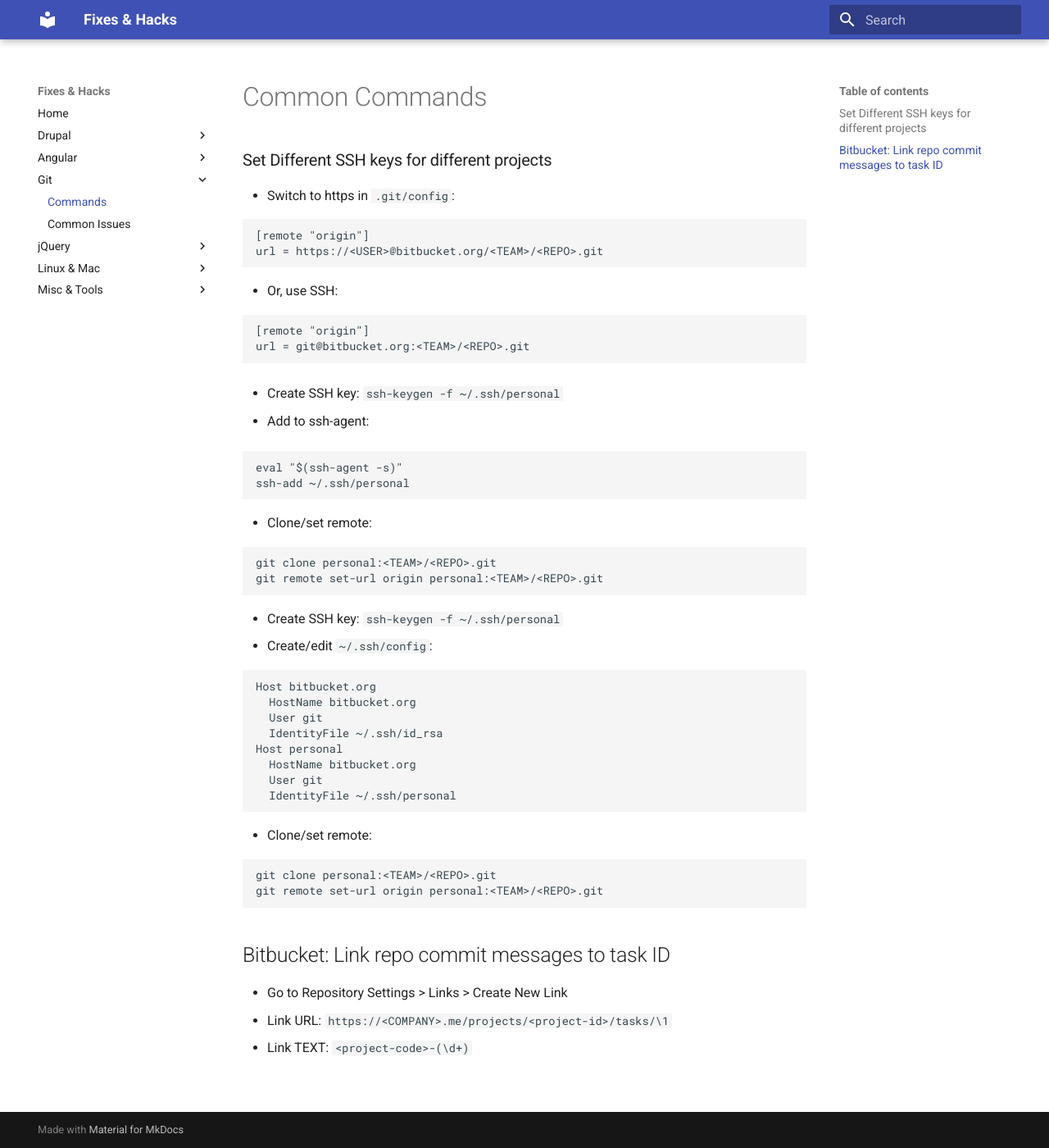
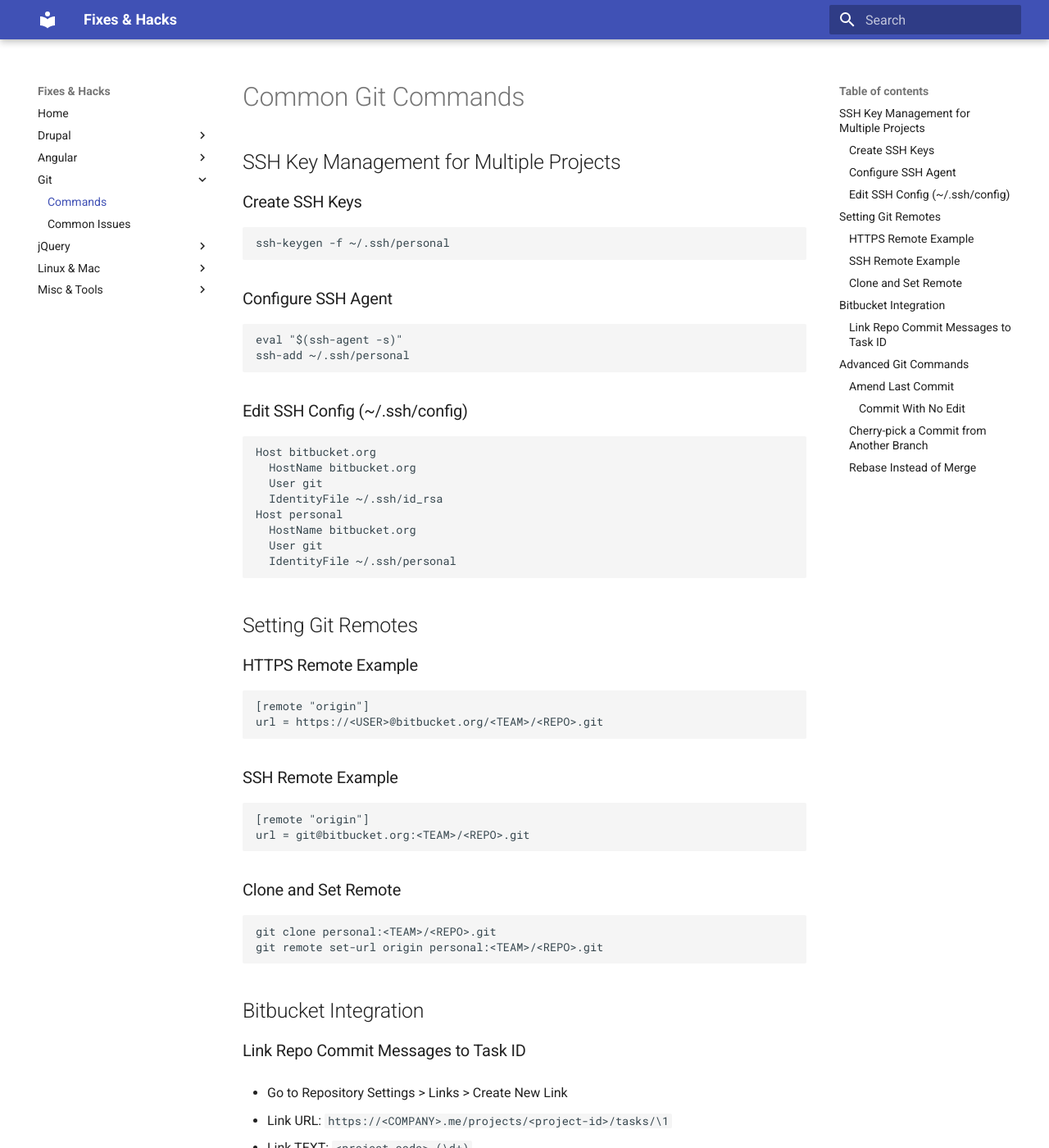
Before and after one commit to razeem/fixes-n-hacks, an MkDocs documentation site: the page built from docs/git/commands.md, in a window 1280 px wide and 1400 px high. Shown: the whole window at 82% size. Built offline with MkDocs 1.6.1 and Material for MkDocs 9.7.7, drawn with Linux system fonts in a browser that asks for light colours; some of the changed text lies outside the part shown.

Commit message:
git commands cleanup

````diff
--- a/docs/git/commands.md
+++ b/docs/git/commands.md
@@ -1,34 +1,20 @@
-# Common Commands
+# Common Git Commands
 
-### Set Different SSH keys for different projects
-- Switch to https in `.git/config`:
-```
-[remote "origin"]
-url = https://<USER>@bitbucket.org/<TEAM>/<REPO>.git
+## SSH Key Management for Multiple Projects
+
+### Create SSH Keys
+```sh
+ssh-keygen -f ~/.ssh/personal
 ```
 
-- Or, use SSH:
-```
-[remote "origin"]
-url = git@bitbucket.org:<TEAM>/<REPO>.git
-```
-
-- Create SSH key: `ssh-keygen -f ~/.ssh/personal`
-
-- Add to ssh-agent:
-```
+### Configure SSH Agent
+```sh
 eval "$(ssh-agent -s)"
 ssh-add ~/.ssh/personal
 ```
 
-- Clone/set remote:
-```
-git clone personal:<TEAM>/<REPO>.git
-git remote set-url origin personal:<TEAM>/<REPO>.git
-```
-- Create SSH key: `ssh-keygen -f ~/.ssh/personal`
-- Create/edit `~/.ssh/config`:
-```
+### Edit SSH Config (~/.ssh/config)
+```sh
 Host bitbucket.org
   HostName bitbucket.org
   User git
@@ -38,13 +24,65 @@
   User git
   IdentityFile ~/.ssh/personal
 ```
-- Clone/set remote:
+
+## Setting Git Remotes
+
+### HTTPS Remote Example
+```ini
+[remote "origin"]
+url = https://<USER>@bitbucket.org/<TEAM>/<REPO>.git
 ```
+
+### SSH Remote Example
+```ini
+[remote "origin"]
+url = git@bitbucket.org:<TEAM>/<REPO>.git
+```
+
+### Clone and Set Remote
+```sh
 git clone personal:<TEAM>/<REPO>.git
 git remote set-url origin personal:<TEAM>/<REPO>.git
 ```
 
-## Bitbucket: Link repo commit messages to task ID
+## Bitbucket Integration
+
+### Link Repo Commit Messages to Task ID
 - Go to Repository Settings > Links > Create New Link
+
 - Link URL: `https://<COMPANY>.me/projects/<project-id>/tasks/\1`
 - Link TEXT: `<project-code>-(\d+)`
+## Advanced Git Commands
+
+### Amend Last Commit
+```sh
+git commit --amend -m "New commit message"
+```
+#### Commit With No Edit
+```sh
+git commit --amend --no-edit
+```
+
+### Cherry-pick a Commit from Another Branch
+```sh
+git cherry-pick <commit-hash>
+```
+
+### Rebase Instead of Merge
+- Start an interactive rebase:
+```sh
+git rebase -i <base-branch>
+```
+- Rebase your feature branch onto main:
+```sh
+git checkout feature-branch
+git rebase main
+```
+- Continue after resolving conflicts:
+```sh
+git rebase --continue
+```
+- Abort a rebase:
+```sh
+git rebase --abort
+```
````
